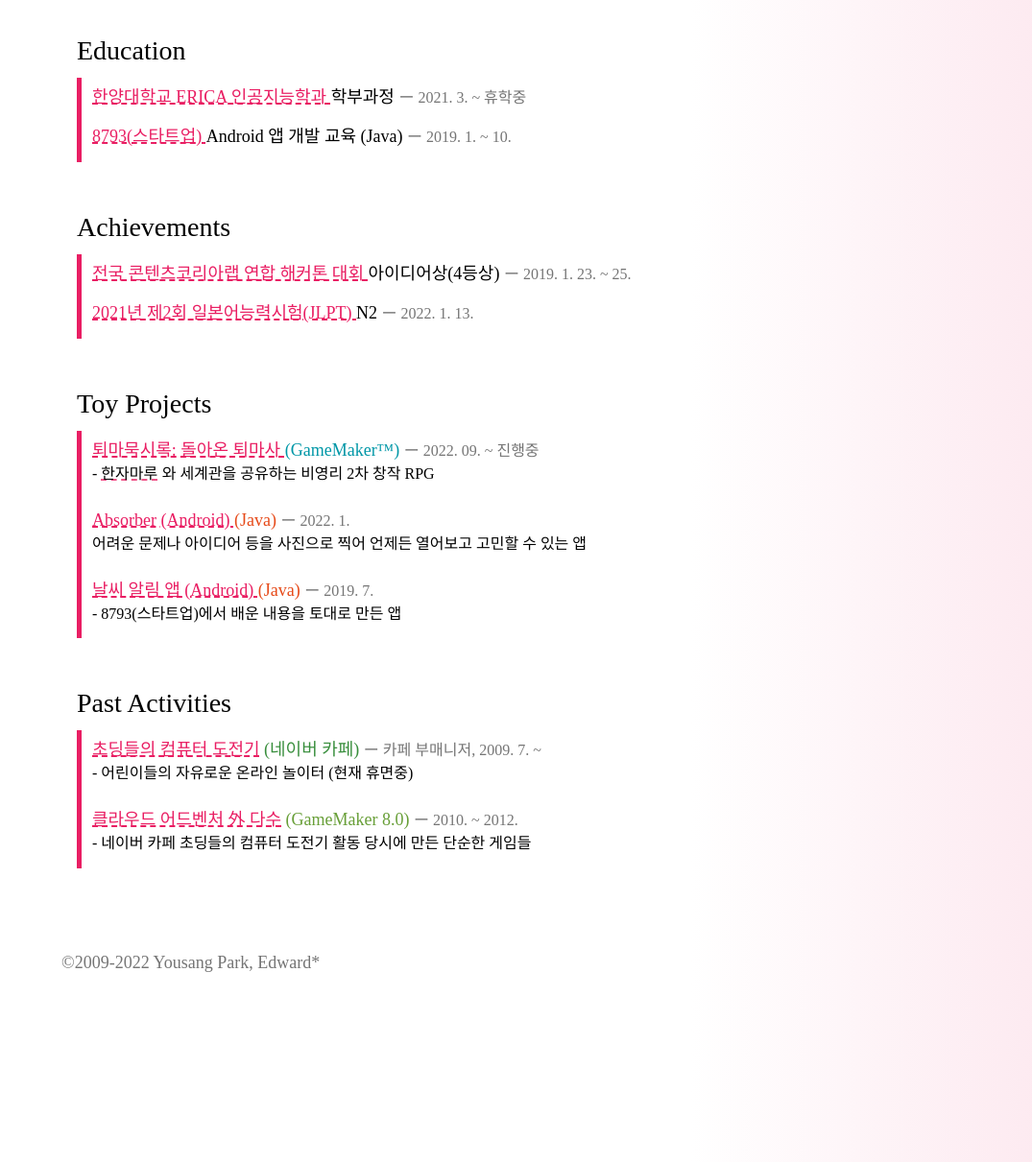
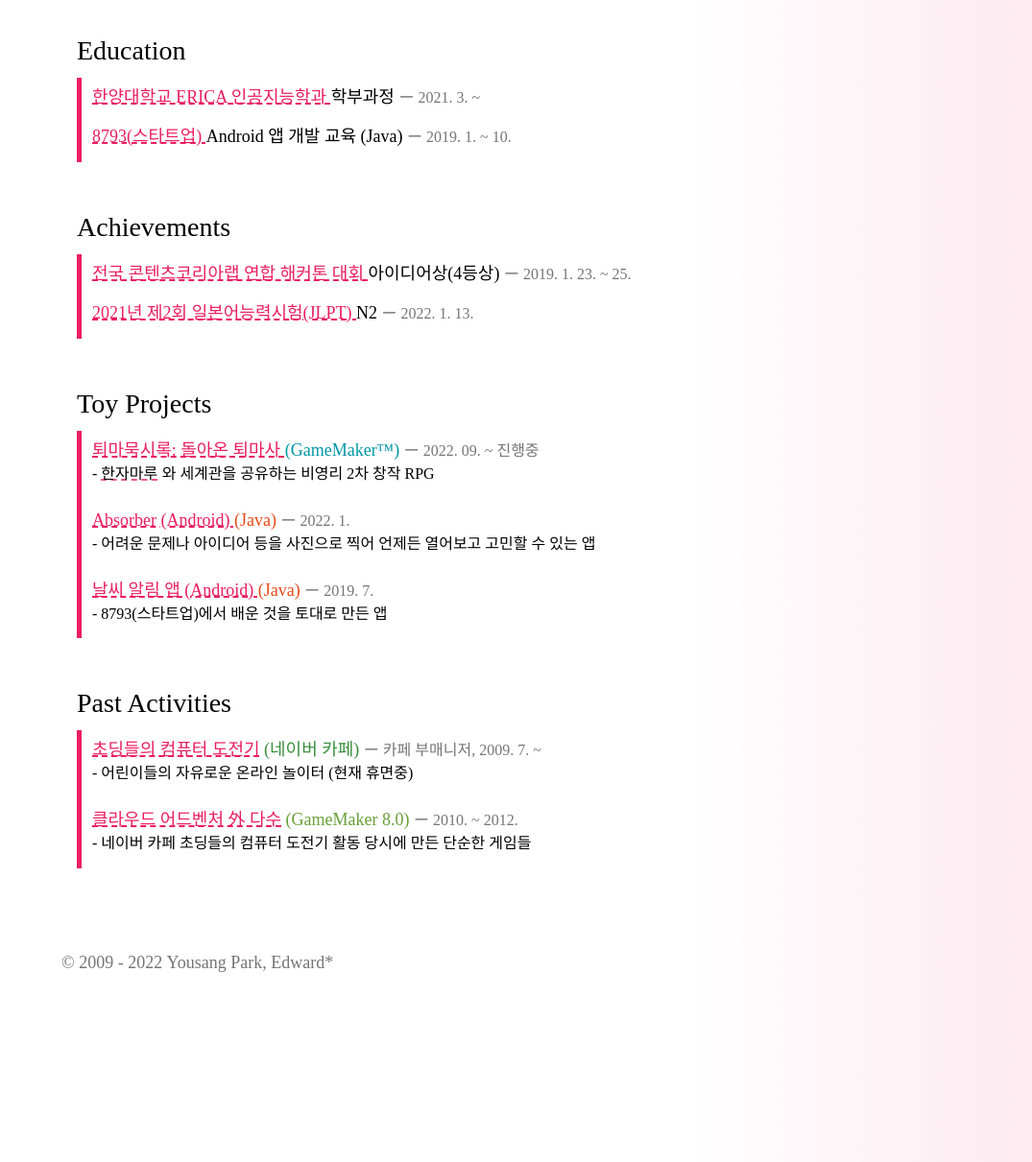
Before and after one commit to eddylily/projectlily, a plain HTML site: page index.html in a window 1280 px wide. Shown: the part 583-1794 px from the top of the page at 96% size, without its empty margins (32-1107 px from the left). Drawn offline with Linux system fonts and the light colour scheme; files whose address does not match are found by name.

Commit message:
Page v.221030c

```diff
--- a/index.html
+++ b/index.html
@@ -43,6 +43,7 @@ img {
 body {
   font-family: 'KintexL', 'KintexR', Arial, Helvetica, sans-serif;
   background: linear-gradient(to right, #FFFFFF 752px, #f8bbd0 1920px);
+  color: #000000;
 }
 
 header {
@@ -444,7 +445,7 @@ footer {
   <eeducontents>
       <span style="font-family: 'KintexR'; font-size: 18px"><a href="https://aix.hanyang.ac.kr/">한양대학교 ERICA 인공지능학과 </a></span>
       <span style="font-family: 'KintexL'; font-size: 18px">학부과정 </span>
-      <span style="font-family: 'KintexR'; font-size: 16px; color: #757575">ー 2021. 3. ~ 휴학중</span>
+      <span style="font-family: 'KintexR'; font-size: 16px; color: #757575">ー 2021. 3. ~ </span>
       <p></p>
       <span style="font-family: 'KintexR'; font-size: 18px"><a href="http://8793.io/">8793(스타트업) </a></span>
       <span style="font-family: 'KintexL'; font-size: 18px">Android 앱 개발 교육 (Java) </span>
@@ -482,12 +483,12 @@ footer {
       <span style="font-family: 'KintexR'; font-size: 18px"><a href="https://github.com/eddylily/absorber">Absorber (Android) </a></span>
       <span style="font-family: 'KintexR'; font-size: 18px; color: #e64a19">(Java) </span>
       <span style="font-family: 'KintexR'; font-size: 16px; color: #757575">ー 2022. 1.</span><br>
-      <span style="font-family: 'KintexL'; font-size: 16px; color: #000000">어려운 문제나 아이디어 등을 사진으로 찍어 언제든 열어보고 고민할 수 있는 앱 </span>
+      <span style="font-family: 'KintexL'; font-size: 16px; color: #000000">- 어려운 문제나 아이디어 등을 사진으로 찍어 언제든 열어보고 고민할 수 있는 앱 </span>
       <br><br>
       <span style="font-family: 'KintexR'; font-size: 18px"><a href="https://github.com/eddylily/WeatherTest-8793">날씨 알림 앱 (Android) </a></span>
       <span style="font-family: 'KintexR'; font-size: 18px; color: #e64a19">(Java) </span>
       <span style="font-family: 'KintexR'; font-size: 16px; color: #757575">ー 2019. 7.</span><br>
-      <span style="font-family: 'KintexL'; font-size: 16px; color: #000000">- 8793(스타트업)에서 배운 내용을 토대로 만든 앱 </span>
+      <span style="font-family: 'KintexL'; font-size: 16px; color: #000000">- 8793(스타트업)에서 배운 것을 토대로 만든 앱 </span>
   </eexpscontents>
 </section>
 
@@ -509,7 +510,14 @@ footer {
 </section>
 
 <efooter>
-  <div style="font-family: 'KintexR'; font-size: 18px; color: #757575">©2009-2022 Yousang Park, Edward*</div>
+  <span style="font-family: 'KintexR'; font-size: 18px; color: #757575">© 2009 -</span>
+  <span id="current_year" style="font-family: 'KintexR'; font-size: 18px; color: #757575">
+    <script>
+      date = new Date();
+      year = date.getFullYear();
+      document.getElementById("current_year").innerHTML = year;
+    </script></span>
+  <span style="font-family: 'KintexR'; font-size: 18px; color: #757575">Yousang Park, Edward*</span>
 </efooter>
 
 </body>
```
Also changed, not shown: 1 other file.
